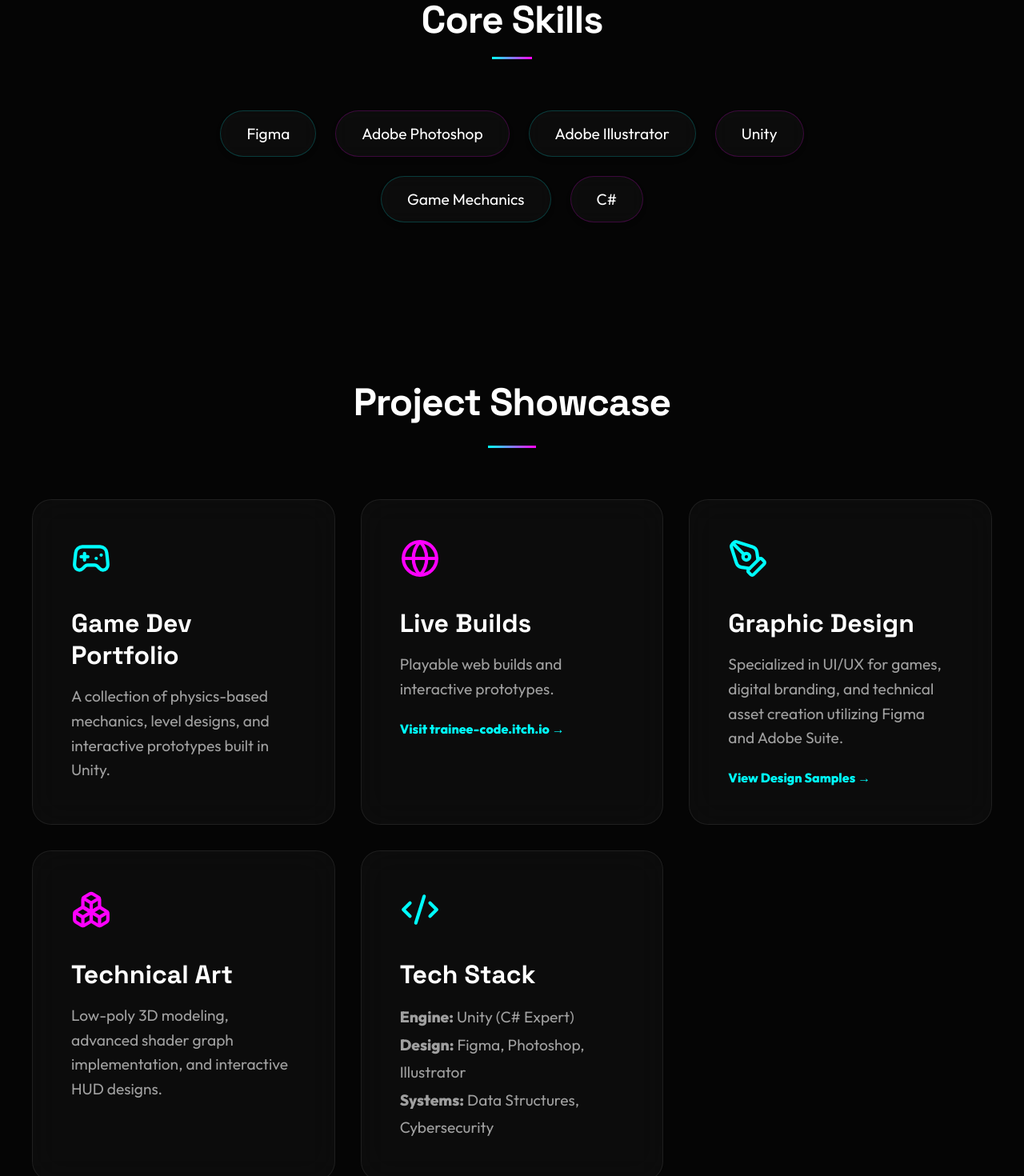
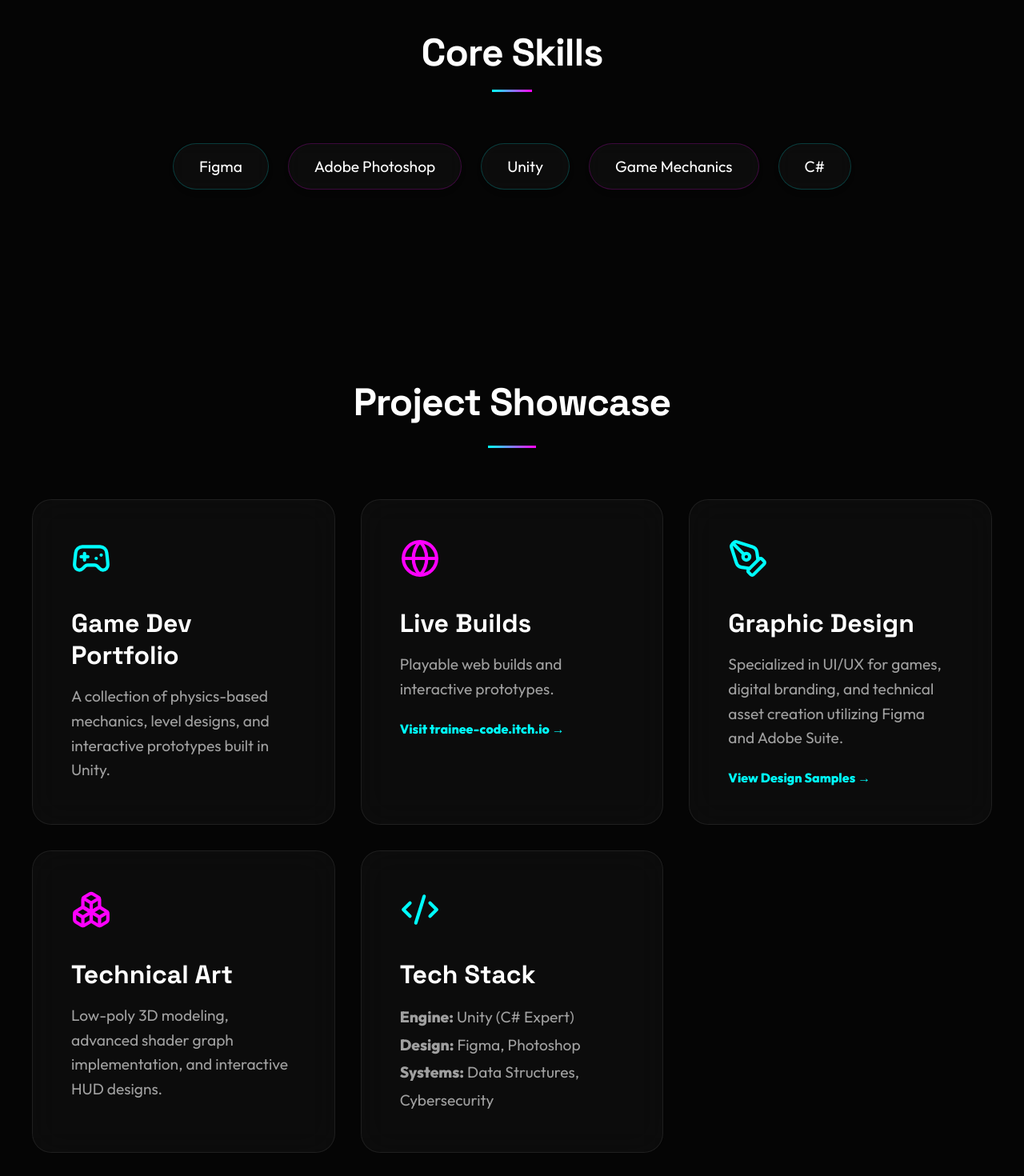
Before and after one commit to TraineeCodee/Ashiq-Muhammed-M-Portfolio, a React (Vite) app: page / in a window 1280 px wide. Shown: the part 3160-4630 px from the top of the page at 80% size. Built offline with nearby package versions, Linux system fonts and the light colour scheme.

Commit message:
Remove Adobe Illustrator from core skills and tech stack

```diff
--- a/src/components/Showcase.jsx
+++ b/src/components/Showcase.jsx
@@ -97,7 +97,7 @@
           <h3 style={{ fontSize: '2rem', marginBottom: '1rem' }}>Tech Stack</h3>
           <ul style={{ color: '#a0a0a0', fontSize: '1.2rem', lineHeight: 1.8, listStyle: 'none' }}>
             <li><strong>Engine:</strong> Unity (C# Expert)</li>
-            <li><strong>Design:</strong> Figma, Photoshop, Illustrator</li>
+            <li><strong>Design:</strong> Figma, Photoshop</li>
             <li><strong>Systems:</strong> Data Structures, Cybersecurity</li>
           </ul>
         </motion.div>
--- a/src/components/Skills.jsx
+++ b/src/components/Skills.jsx
@@ -4,7 +4,6 @@
 const skills = [
   "Figma",
   "Adobe Photoshop",
-  "Adobe Illustrator",
   "Unity",
   "Game Mechanics",
   "C#"
```
